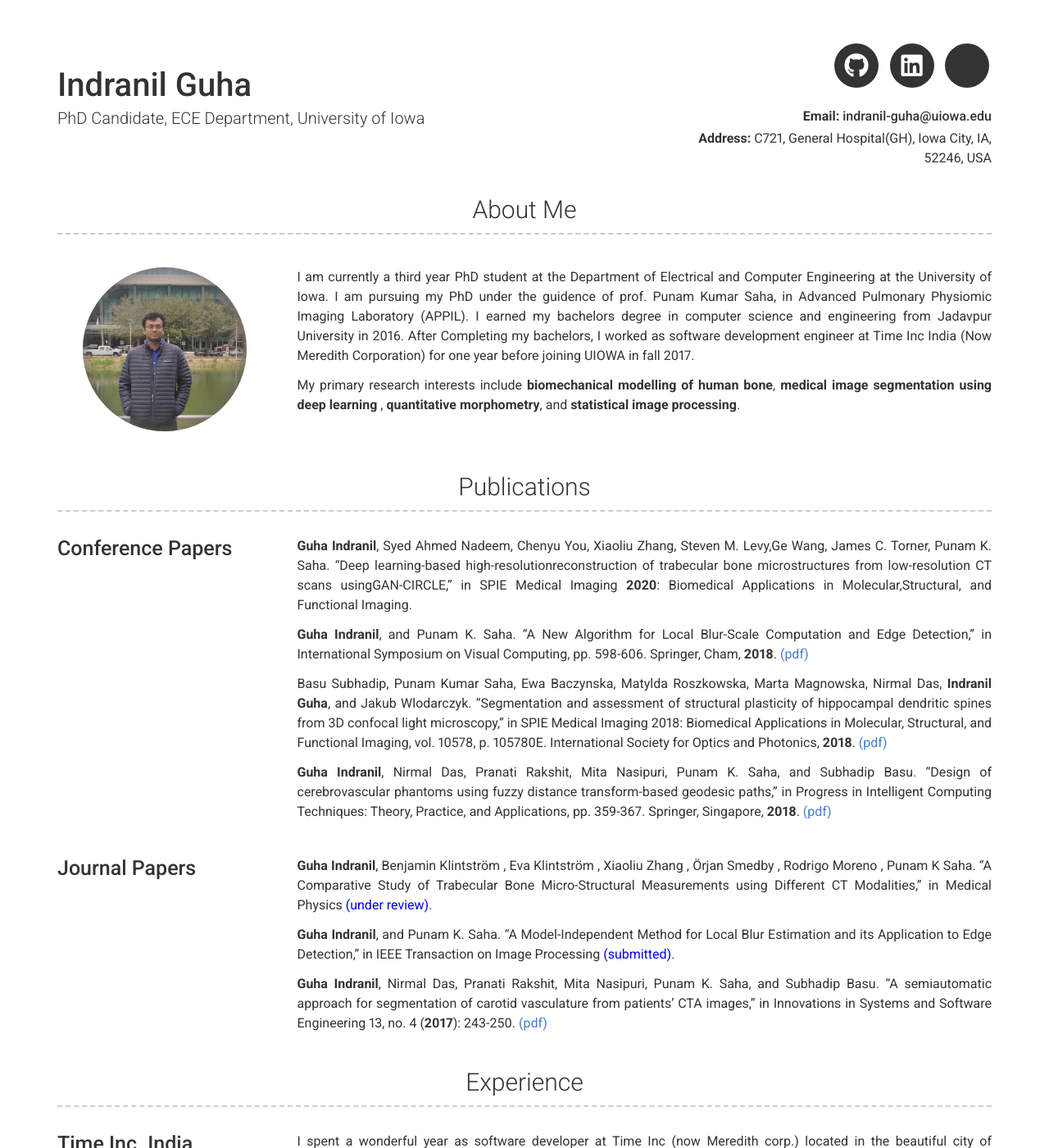
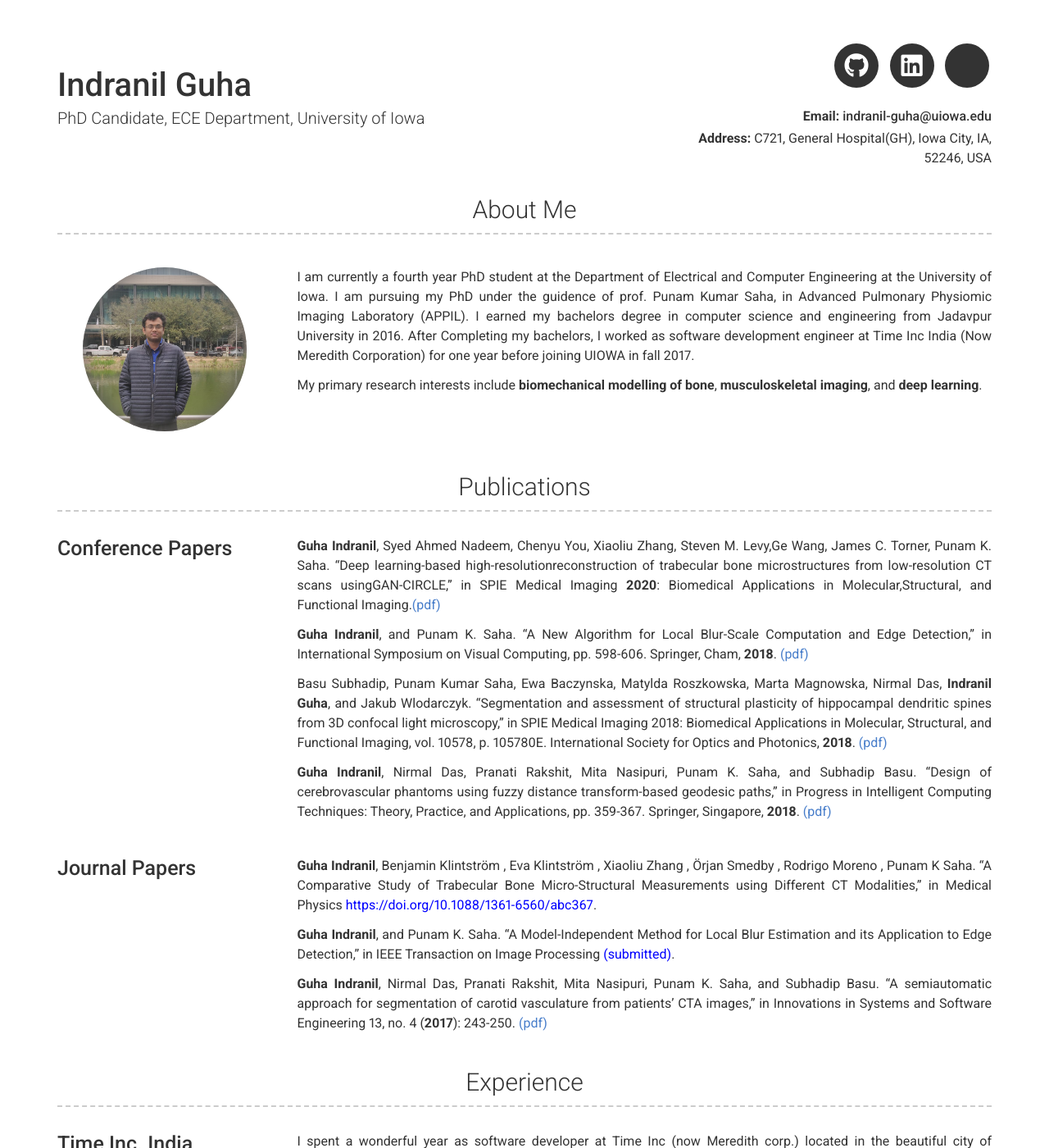
Before and after one commit to iguha94/iguha94.github.io, a Jekyll site: the page built from index.md, in a window 1280 px wide and 1400 px high. Shown: the whole window at 82% size. Built offline with Jekyll 4.4.1, drawn with Linux system fonts in a browser that asks for light colours; nearby versions of some CDN libraries; a style sheet for code colours, icons or effects is not loaded.

Commit message:
adding mechtest codes

```diff
--- a/_config.yml
+++ b/_config.yml
@@ -17,9 +17,9 @@ linkedin_username: indranil-guha-07603895
 # about_title: About Me
 about_profile_image: images/SPIE2020.jpeg
 about_content: | # this will include new lines to allow paragraphs
-  I am currently a third year PhD student at the Department of Electrical and Computer Engineering at the University of Iowa. I am pursuing my PhD under the guidence of prof. Punam Kumar Saha, in Advanced Pulmonary Physiomic Imaging Laboratory (APPIL). I earned my bachelors degree in computer science and engineering from Jadavpur University in 2016. After Completing my bachelors, I worked as software development engineer at Time Inc India (Now Meredith Corporation) for one year before joining UIOWA in fall 2017.
+  I am currently a fourth year PhD student at the Department of Electrical and Computer Engineering at the University of Iowa. I am pursuing my PhD under the guidence of prof. Punam Kumar Saha, in Advanced Pulmonary Physiomic Imaging Laboratory (APPIL). I earned my bachelors degree in computer science and engineering from Jadavpur University in 2016. After Completing my bachelors, I worked as software development engineer at Time Inc India (Now Meredith Corporation) for one year before joining UIOWA in fall 2017.
 
-  My primary research interests include <b>biomechanical modelling of human bone</b>, <b>medical image segmentation using deep learning </b> , <b>quantitative morphometry</b>, and <b>statistical image processing</b>.
+  My primary research interests include <b>biomechanical modelling of bone</b>, <b>musculoskeletal imaging</b>, and <b>deep learning</b>.
 
 
 # Projects Section
--- a/_data/projects.yml
+++ b/_data/projects.yml
@@ -1,7 +1,7 @@
 - layout: left
   name: Conference Papers
   description: | # this will include new lines to allow paragraphs
-    <b>Guha Indranil</b>, Syed Ahmed Nadeem, Chenyu You, Xiaoliu Zhang, Steven M. Levy,Ge  Wang,  James  C.  Torner,  Punam  K.  Saha.   "Deep  learning-based  high-resolutionreconstruction of trabecular bone microstructures from low-resolution CT scans usingGAN-CIRCLE," in SPIE Medical Imaging <b>2020</b>: Biomedical Applications in Molecular,Structural, and Functional Imaging.
+    <b>Guha Indranil</b>, Syed Ahmed Nadeem, Chenyu You, Xiaoliu Zhang, Steven M. Levy,Ge  Wang,  James  C.  Torner,  Punam  K.  Saha.   "Deep  learning-based  high-resolutionreconstruction of trabecular bone microstructures from low-resolution CT scans usingGAN-CIRCLE," in SPIE Medical Imaging <b>2020</b>: Biomedical Applications in Molecular,Structural, and Functional Imaging.<a href="/images/113170U.pdf" target="_blank">(pdf)</a>
 
     <b>Guha Indranil</b>, and Punam K. Saha. "A New Algorithm for Local Blur-Scale Computation and Edge Detection," in International Symposium on Visual Computing, pp. 598-606. Springer, Cham, <b>2018</b>. <a href="/images/Final_camera_ready.pdf" target="_blank">(pdf)</a>
 
@@ -12,7 +12,7 @@
 - layout: left
   name: Journal Papers
   description: | # this will include new lines to allow paragraphs
-    <b>Guha Indranil</b>, Benjamin Klintström , Eva Klintström , Xiaoliu Zhang , Örjan Smedby , Rodrigo Moreno , Punam K Saha. "A Comparative Study of Trabecular Bone Micro-Structural Measurements using Different CT Modalities," in Medical Physics <font color="blue">(under review)</font>.
+    <b>Guha Indranil</b>, Benjamin Klintström , Eva Klintström , Xiaoliu Zhang , Örjan Smedby , Rodrigo Moreno , Punam K Saha. "A Comparative Study of Trabecular Bone Micro-Structural Measurements using Different CT Modalities," in Medical Physics <font color="blue">https://doi.org/10.1088/1361-6560/abc367</font>.
 
     <b>Guha Indranil</b>, and Punam K. Saha. "A Model-Independent Method for Local Blur Estimation and its Application to Edge Detection," in IEEE Transaction on Image Processing <font color="blue">(submitted)</font>.
 
```
Also changed, not shown: 1 other file.
